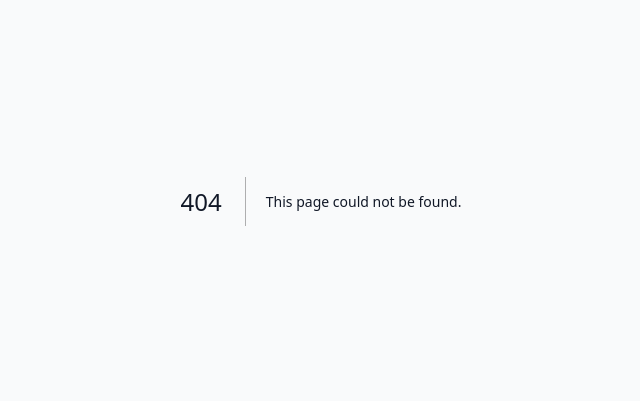
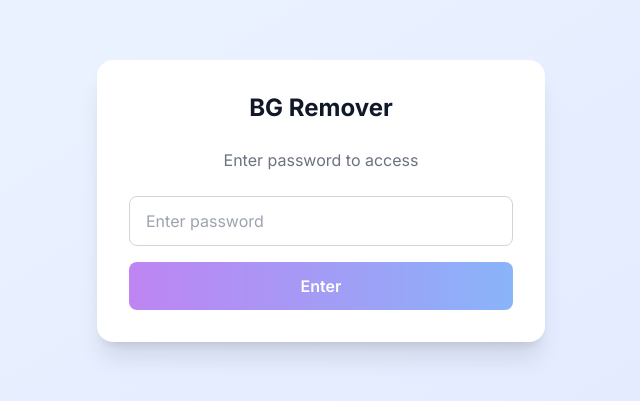
Before and after one commit to Yutd0486/image-background-remover, a Next.js app: page /login in a window 1280 px wide. Before the commit this address had no page. Shown: the part 199-600 px from the top of the page, without its empty margins (319-959 px from the left). Built offline with nearby package versions, Linux system fonts and the light colour scheme.

Commit message:
feat: 添加密码保护登录功能，兼容Cloudflare

```diff
--- /dev/null
+++ b/src/app/api/auth/route.ts
@@ -0,0 +1,47 @@
+import { NextRequest, NextResponse } from 'next/server'
+import { cookies } from 'next/headers'
+
+export const runtime = 'edge'
+
+const ADMIN_PASSWORD = process.env.ADMIN_PASSWORD || 'bgremover2024'
+
+export async function POST(request: NextRequest) {
+  try {
+    const body = await request.json()
+
+    // Handle login
+    if (body.action === 'login') {
+      if (body.password === ADMIN_PASSWORD) {
+        const response = NextResponse.json({ success: true })
+        response.cookies.set('auth', ADMIN_PASSWORD, {
+          httpOnly: true,
+          maxAge: 60 * 60 * 24 * 7, // 1 week
+          sameSite: 'lax'
+        })
+        return response
+      }
+      return NextResponse.json({ error: 'Invalid password' }, { status: 401 })
+    }
+
+    // Handle logout
+    if (body.action === 'logout') {
+      const response = NextResponse.json({ success: true })
+      response.cookies.delete('auth')
+      return response
+    }
+
+    return NextResponse.json({ error: 'Invalid action' }, { status: 400 })
+  } catch {
+    return NextResponse.json({ error: 'Invalid request' }, { status: 400 })
+  }
+}
+
+export async function GET(request: NextRequest) {
+  const authCookie = request.cookies.get('auth')
+
+  if (authCookie?.value === ADMIN_PASSWORD) {
+    return NextResponse.json({ authenticated: true })
+  }
+
+  return NextResponse.json({ authenticated: false }, { status: 401 })
+}
--- /dev/null
+++ b/src/app/login/page.tsx
@@ -0,0 +1,65 @@
+'use client'
+
+import { useState } from 'react'
+import { useRouter } from 'next/navigation'
+
+export default function LoginPage() {
+  const [password, setPassword] = useState('')
+  const [error, setError] = useState('')
+  const [loading, setLoading] = useState(false)
+  const router = useRouter()
+
+  const handleSubmit = async (e: React.FormEvent) => {
+    e.preventDefault()
+    setLoading(true)
+    setError('')
+
+    try {
+      const res = await fetch('/api/auth', {
+        method: 'POST',
+        headers: { 'Content-Type': 'application/json' },
+        body: JSON.stringify({ action: 'login', password }),
+      })
+
+      if (res.ok) {
+        router.push('/')
+        router.refresh()
+      } else {
+        setError('Invalid password')
+      }
+    } catch {
+      setError('Error logging in')
+    } finally {
+      setLoading(false)
+    }
+  }
+
+  return (
+    <div className="min-h-screen flex items-center justify-center bg-gradient-to-br from-blue-50 to-indigo-100">
+      <div className="bg-white p-8 rounded-2xl shadow-xl max-w-md w-full">
+        <h1 className="text-2xl font-bold text-center mb-6">BG Remover</h1>
+        <p className="text-gray-500 text-center mb-6">Enter password to access</p>
+
+        <form onSubmit={handleSubmit}>
+          <input
+            type="password"
+            value={password}
+            onChange={(e) => setPassword(e.target.value)}
+            placeholder="Enter password"
+            className="w-full px-4 py-3 rounded-lg border border-gray-300 mb-4 focus:outline-none focus:ring-2 focus:ring-blue-500"
+          />
+
+          {error && <p className="text-red-500 text-sm mb-4">{error}</p>}
+
+          <button
+            type="submit"
+            disabled={loading || !password}
+            className="w-full bg-gradient-to-r from-purple-600 to-blue-500 text-white font-semibold py-3 rounded-lg disabled:opacity-60"
+          >
+            {loading ? 'Loading...' : 'Enter'}
+          </button>
+        </form>
+      </div>
+    </div>
+  )
+}
--- a/src/app/page.tsx
+++ b/src/app/page.tsx
@@ -1,6 +1,6 @@
 'use client'
 
-import { useState, useCallback } from 'react'
+import { useState, useCallback, useEffect, useRef } from 'react'
 import Header from '@/components/Header'
 import UploadZone from '@/components/UploadZone'
 import PreviewArea from '@/components/PreviewArea'
@@ -23,6 +23,25 @@ export default function Home() {
   const [processingState, setProcessingState] = useState<ProcessingState>('idle')
   const [errorMessage, setErrorMessage] = useState('')
   const [bgColor, setBgColor] = useState('transparent')
+  const [isAuthenticated, setIsAuthenticated] = useState<boolean | null>(null)
+  const [showLoginPrompt, setShowLoginPrompt] = useState(false)
+  const checkedAuth = useRef(false)
+
+  // Check auth on mount
+  useEffect(() => {
+    if (checkedAuth.current) return
+    checkedAuth.current = true
+
+    fetch('/api/auth')
+      .then(res => {
+        setIsAuthenticated(res.ok)
+        setShowLoginPrompt(!res.ok)
+      })
+      .catch(() => {
+        setIsAuthenticated(false)
+        setShowLoginPrompt(true)
+      })
+  }, [])
 
   const handleFileSelect = useCallback((file: File) => {
     if (imageState.originalUrl) URL.revokeObjectURL(imageState.originalUrl)
@@ -72,6 +91,31 @@ export default function Home() {
     setErrorMessage('')
     setBgColor('transparent')
   }, [imageState.originalUrl, imageState.resultUrl])
+
+  // Show loading
+  if (isAuthenticated === null) {
+    return (
+      <div className="min-h-screen flex items-center justify-center">
+        <div className="animate-spin rounded-full h-12 w-12 border-b-2 border-blue-600"></div>
+      </div>
+    )
+  }
+
+  // Show login prompt
+  if (showLoginPrompt || isAuthenticated === false) {
+    return (
+      <div className="min-h-screen flex items-center justify-center bg-gradient-to-br from-blue-50 to-indigo-100">
+        <div className="text-center">
+          <div className="text-6xl mb-4">🔒</div>
+          <h1 className="text-2xl font-bold mb-2">BG Remover</h1>
+          <p className="text-gray-500 mb-6">This tool is password protected</p>
+          <a href="/login" className="bg-gradient-to-r from-purple-600 to-blue-500 text-white font-semibold px-6 py-3 rounded-lg inline-block">
+            Enter Password
+          </a>
+        </div>
+      </div>
+    )
+  }
 
   const showPreview = !!imageState.originalUrl
   const showResult = !!imageState.resultUrl
--- a/src/components/Header.tsx
+++ b/src/components/Header.tsx
@@ -1,16 +1,42 @@
+'use client'
+
+import { useState } from 'react'
+import Link from 'next/link'
+
 export default function Header() {
+  const [loggingOut, setLoggingOut] = useState(false)
+
+  const handleLogout = async () => {
+    setLoggingOut(true)
+    await fetch('/api/auth', {
+      method: 'POST',
+      headers: { 'Content-Type': 'application/json' },
+      body: JSON.stringify({ action: 'logout' }),
+    })
+    window.location.href = '/login'
+  }
+
   return (
     <header className="w-full border-b border-gray-100 bg-white/80 backdrop-blur-sm sticky top-0 z-50">
       <div className="max-w-5xl mx-auto px-4 h-16 flex items-center justify-between">
-        <div className="flex items-center gap-2">
+        <Link href="/" className="flex items-center gap-2">
           <div className="w-9 h-9 rounded-xl bg-gradient-to-r from-purple-600 to-blue-500 flex items-center justify-center">
             <span className="text-white text-lg">✂️</span>
           </div>
           <span className="font-extrabold text-xl">BG Remover</span>
-        </div>
+        </Link>
 
-        <div className="text-xs font-medium text-purple-700 bg-purple-50 px-3 py-1.5 rounded-full">
-          Powered by AI
+        <div className="flex items-center gap-3">
+          <button
+            onClick={handleLogout}
+            disabled={loggingOut}
+            className="text-sm font-medium text-gray-600 hover:text-gray-900"
+          >
+            {loggingOut ? '...' : 'Logout'}
+          </button>
+          <div className="text-xs font-medium text-purple-700 bg-purple-50 px-3 py-1.5 rounded-full">
+            Powered by AI
+          </div>
         </div>
       </div>
     </header>
```
